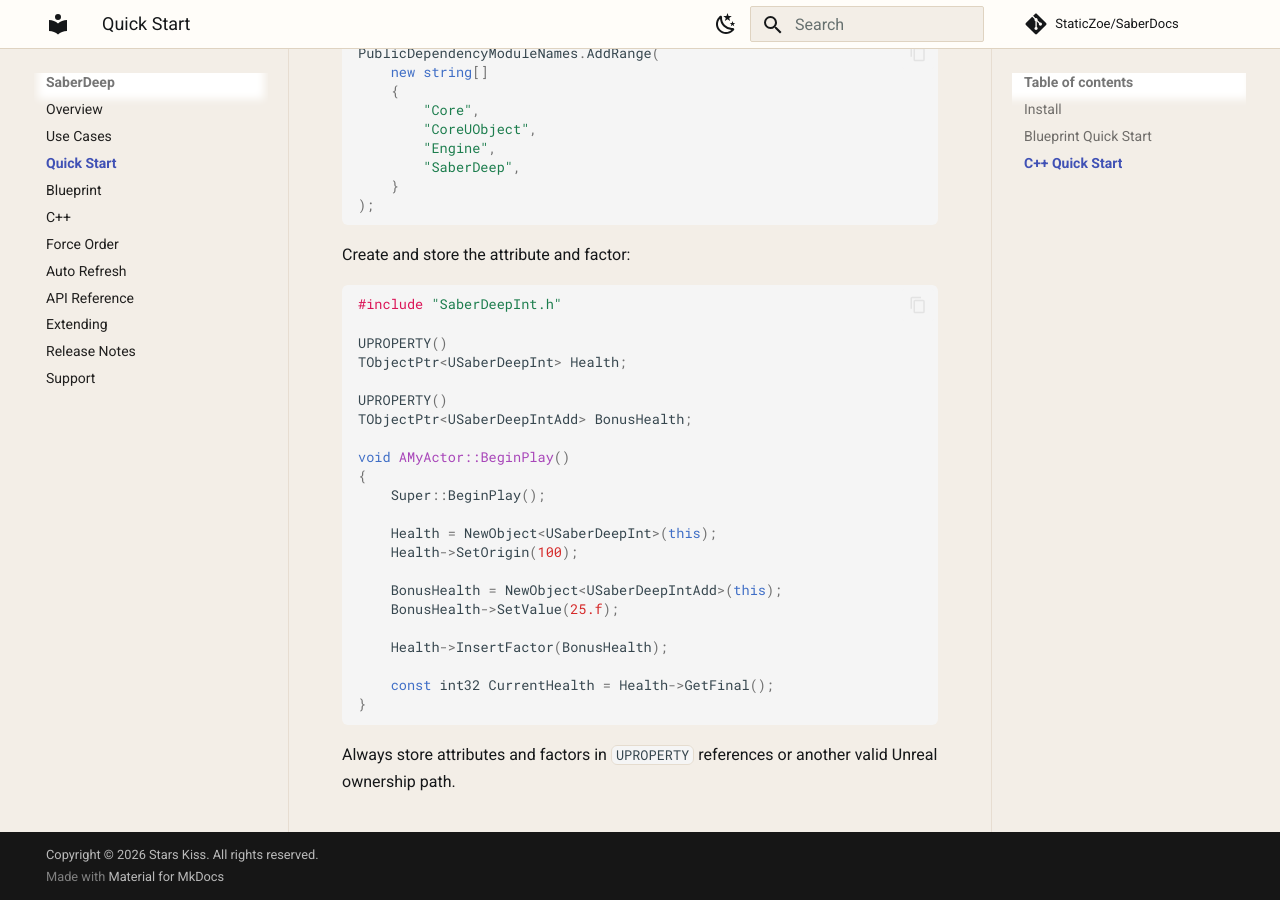
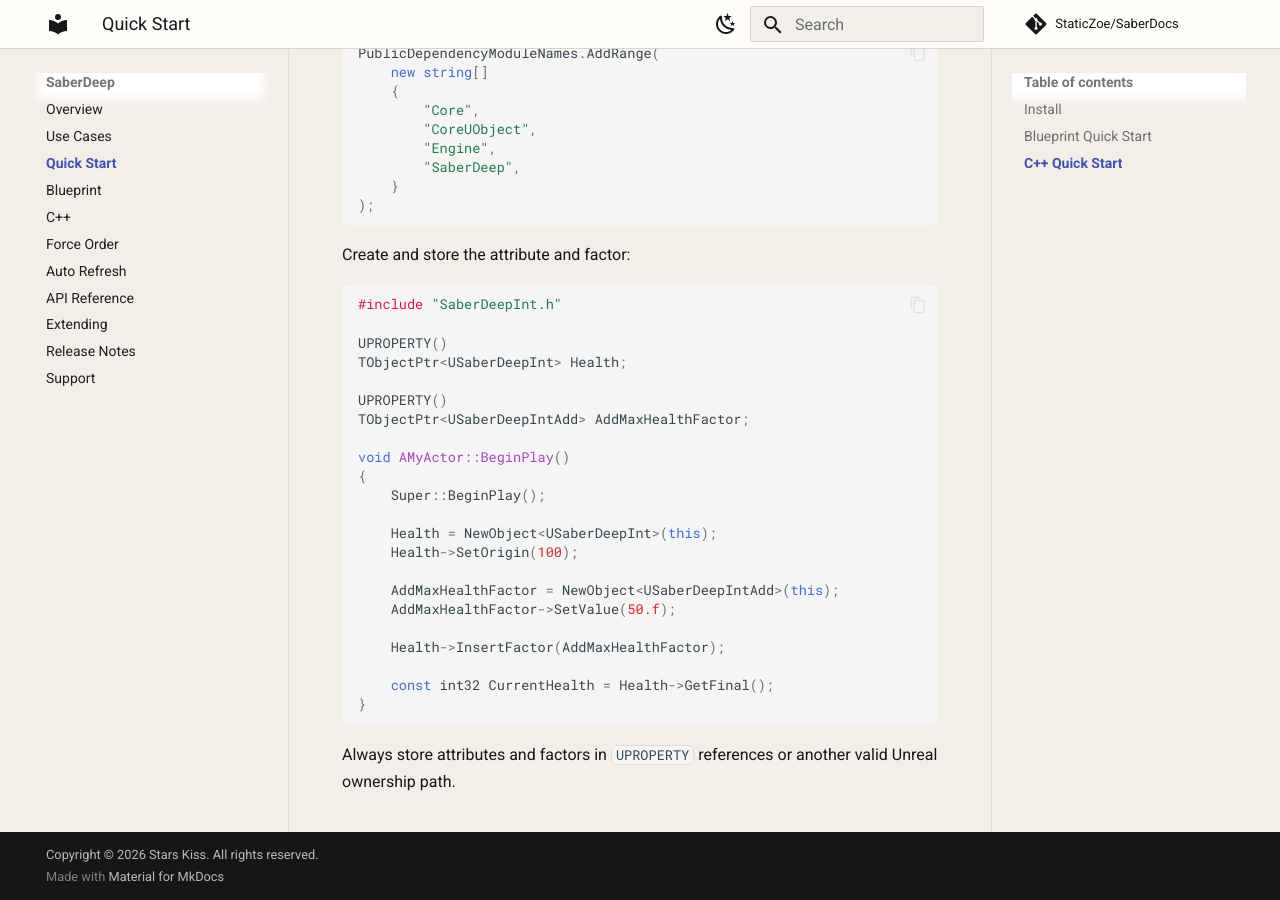
Before and after one commit to StaticZoe/SaberDocs, an MkDocs documentation site: the page built from docs/saberdeep/quick-start.md, in a window 1280 px wide and 900 px high, scrolled down 1771 px. Built offline with MkDocs 1.6.1 and Material for MkDocs 9.7.7, drawn with Linux system fonts in a browser that asks for light colours; comment, search, counter and statistics services are not loaded.

Commit message:
Align quick start example values

```diff
--- a/docs/saberdeep/quick-start.md
+++ b/docs/saberdeep/quick-start.md
@@ -29,7 +29,7 @@
 3. Call `Set Origin`, for example `100`.
 4. Create a `USaberDeepIntAdd` factor with `Create SaberDeep Int Factor`.
 5. Store the factor in a Blueprint variable.
-6. Set the factor value, for example `25`.
+6. Set the factor value, for example `50`.
 7. Insert the factor into the attribute.
 8. Read `Get Final`.
 
@@ -62,7 +62,7 @@
 TObjectPtr<USaberDeepInt> Health;
 
 UPROPERTY()
-TObjectPtr<USaberDeepIntAdd> BonusHealth;
+TObjectPtr<USaberDeepIntAdd> AddMaxHealthFactor;
 
 void AMyActor::BeginPlay()
 {
@@ -71,10 +71,10 @@
     Health = NewObject<USaberDeepInt>(this);
     Health->SetOrigin(100);
 
-    BonusHealth = NewObject<USaberDeepIntAdd>(this);
-    BonusHealth->SetValue(25.f);
+    AddMaxHealthFactor = NewObject<USaberDeepIntAdd>(this);
+    AddMaxHealthFactor->SetValue(50.f);
 
-    Health->InsertFactor(BonusHealth);
+    Health->InsertFactor(AddMaxHealthFactor);
 
     const int32 CurrentHealth = Health->GetFinal();
 }
```
